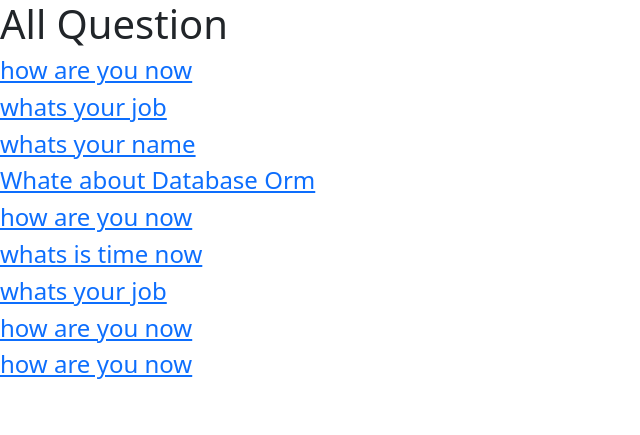
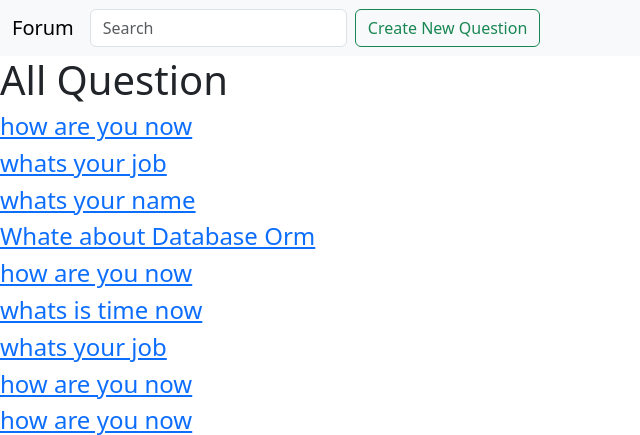
Before and after one commit to MuhmedWagdy/forum_project, a Django app: page /quest/ in a window 1280 px wide. Shown: the top 435 px of the page, without its empty margins (0-640 px from the left). Run offline with Django 4.2, Linux system fonts and the light colour scheme; data comes from the database, SQL or seed files in the repository; parts of the project's set-up code (start-up, migrations or seed data) failed here and were passed over; some libraries are stand-ins or nearby versions.

Commit message:
add bootstrab lib to form django Question

```diff
--- a/forum/forms.py
+++ b/forum/forms.py
@@ -15,6 +15,8 @@ class QuestionForm(forms.ModelForm):
         exclude =('Author',)
 
 
+
+
 class AnswersForm(forms.ModelForm):
 
     class Meta:
--- a/forum/templates/forum/question_list.html
+++ b/forum/templates/forum/question_list.html
@@ -1,3 +1,4 @@
+{% load bootstrap5 %}
 <!doctype html>
 <html lang="en">
   <head>
@@ -7,13 +8,39 @@
     <link href="https://cdn.jsdelivr.net/npm/bootstrap@5.3.1/dist/css/bootstrap.min.css" rel="stylesheet" integrity="sha384-4bw+/aepP/YC94hEpVNVgiZdgIC5+VKNBQNGCHeKRQN+PtmoHDEXuppvnDJzQIu9" crossorigin="anonymous">
   </head>
   <body>
+
+    <nav class="navbar navbar-expand-lg bg-body-tertiary">
+      <div class="container-fluid">
+        <a class="navbar-brand" href="#">Forum</a>
+        <button class="navbar-toggler" type="button" data-bs-toggle="collapse" data-bs-target="#navbarSupportedContent" aria-controls="navbarSupportedContent" aria-expanded="false" aria-label="Toggle navigation">
+          <span class="navbar-toggler-icon"></span>
+        </button>
+        <div class="collapse navbar-collapse" id="navbarSupportedContent">
+
+          <form class="d-flex" role="search">
+            <input class="form-control me-2" type="search" placeholder="Search" aria-label="Search">
+          </form>
+            <a class="btn btn-outline-success me-auto" href="/quest/new">Create New Question</a>
+
+
+        </div>
+      </div>
+    </nav>
+
+    <div class="container">
+      <div class="row">
+        <div class="col lg-3">
+
+
+        </div>
+      </div>
+    </div>
+
+
    <h1>All Question</h1>
-
    {% for ques in question_list %}
    <a href="#"><h4>{{ques}}</h4></a>
-
    {% endfor %}
-
 
     <script src="https://cdn.jsdelivr.net/npm/bootstrap@5.3.1/dist/js/bootstrap.bundle.min.js" integrity="sha384-HwwvtgBNo3bZJJLYd8oVXjrBZt8cqVSpeBNS5n7C8IVInixGAoxmnlMuBnhbgrkm" crossorigin="anonymous"></script>
   </body>
--- a/forum/views.py
+++ b/forum/views.py
@@ -10,6 +10,8 @@ def list_question(request):
     data = Question.objects.all()
     return render(request,'list_question.html',{'question':data})
 
+
+#CBV
 class QuestionList(ListView):
    model = Question
 
@@ -19,7 +21,7 @@ def list_answer(request):
     data = Answers.objects.all()
     return render(request,'list_answer.html',{'answer':data})
 
-
+#CBV
 class ListAnswer(ListView):
    model = Answers
 
--- a/project/settings.py
+++ b/project/settings.py
@@ -39,6 +39,7 @@ INSTALLED_APPS = [
     'django.contrib.staticfiles',
     'forum',
     'taggit',
+    'bootstrap5',
 ]
 
 MIDDLEWARE = [
```
Also changed, not shown: forum/templates/forum/question_form.html (+47 -6 lines).
